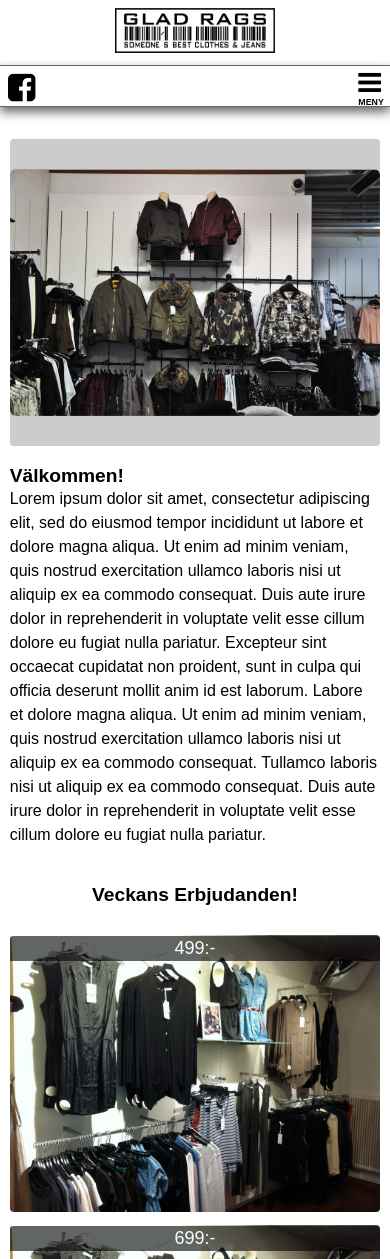
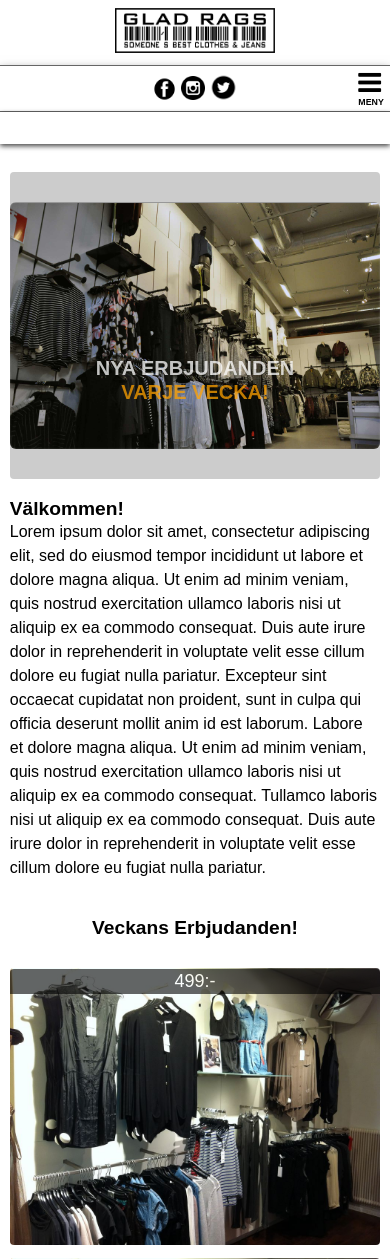
Before and after one commit to ZephyrAlex/GladRags, a PHP site: page / in a window 390 px wide. Shown: the top 1259 px of the page. Run offline with PHP 8.4, Linux system fonts and the light colour scheme; some libraries are stand-ins or nearby versions.

Commit message:
Socialbar
lagt till social bar
ändrat lite margins
tagit bort gamla fb knappen
lite fixar i slidern

```diff
--- a/Webbsida/assets/css/media_queries.css
+++ b/Webbsida/assets/css/media_queries.css
@@ -8,7 +8,7 @@
 
     nav {
         height: 2.5em;
-
+        box-shadow: 3px 3px 3px #666;
     }
 
     nav ul {
@@ -28,7 +28,7 @@
 
     /* Main content Tablet*/
     #main {
-        margin-top: 116px;
+        margin-top: 150px;
     }
 
     .text h1 {
@@ -107,6 +107,30 @@
         top: 2em;
     }
 
+     .icon1 {
+        top: -2.4em;
+    }
+
+    .icon2 {
+        top: -2.4em;
+        position: relative;
+    }
+
+    .icon3 {
+        top: -2.5em;
+    }
+
+
+    #box1 {
+    border-bottom: 0;
+    background-color: none;
+    text-align: center;
+
+    -webkit-box-shadow: 0px 2px 5px 0px rgba(0,0,0,0.75);
+    -moz-box-shadow: 0px 2px 5px 0px rgba(0,0,0,0.75);
+     box-shadow: 0px 2px 5px 0px rgba(0,0,0,0.75)
+    }
+
     #header img {
         height: 2.8em;
         padding: 0.5em;
@@ -121,7 +145,7 @@
     }
 
     nav {
-        height: 2.5em;
+        height: 2.8em;
     }
 
     #menu_ul {
@@ -129,7 +153,7 @@
     }
 
     nav ul {
-        margin-top: 2.5em;
+        margin-top: 2.8em;
         height: 12.8125em;
         width: 100%;
         border-bottom: 1px solid #666;
@@ -151,7 +175,7 @@
 
     /* Main content Mobile */
     #main {
-        margin-top: 107px;
+        margin-top: 140px;
     }
 
     #content {
@@ -271,12 +295,13 @@
         width: 100%;
         height: 7em;
         text-align: center;
+
     }
 
     #footer_menu {
         float: left;
-        margin-top: 1em;
         width: 100%;
+        margin-top: 1px;
     }
 
     #footer_menu a {
--- a/Webbsida/assets/css/style.css
+++ b/Webbsida/assets/css/style.css
@@ -45,7 +45,7 @@
 
 /* Main innehåll */
 #main {
-    margin-top: 232px;
+    margin-top: 262px;
 }
 
 /* Main innehåll */
@@ -221,3 +221,28 @@
 	background-color: grey;
 
 }
+
+#box1 {
+    border-bottom: 0px solid black;
+    background-color: white;
+    text-align: center;
+    -webkit-box-shadow: 0px 2px 5px 0px rgba(0,0,0,0.75);
+-moz-box-shadow: 0px 2px 5px 0px rgba(0,0,0,0.75);
+box-shadow: 0px 2px 5px 0px rgba(0,0,0,0.75);
+}
+
+.icon1 {
+    height: 1.8em;
+    top: 1px;
+    position:relative
+}
+
+.icon3 {
+     height: 1.5em;
+    top: -1px;
+     position:relative
+}
+
+.icon2 {
+    height: 1.6em;
+}
--- a/Webbsida/index.html
+++ b/Webbsida/index.html
@@ -29,9 +29,10 @@
     <div id="top">
         <!-- header med Glad Rags logo och Facebook logo -->
         <div id="header">
-            <a href="https://www.facebook.com/GLADRAGS2/" target="_blank"><i class="fa fa-2x fb black fa-facebook-square" aria-hidden="true"></i></a>
+           <!--  <a href="https://www.facebook.com/GLADRAGS2/" target="_blank"><i class="fa fa-2x fb black fa-facebook-square" aria-hidden="true"></i></a> -->
             <!-- Länk på Gladrags logo till Startsida och GladRags Logo -->
             <a href="index.html"><img src="bilder/GLADRAGS-logotyp.jpg"></a>
+
         </div>
 
         <!-- meny -->
@@ -52,8 +53,18 @@
         </nav>
         <!-- meny slutar -->
 
+
+        <div id="box1" >
+
+            <img class="icon2" src="bilder/facebook-2.png" style="cursor:pointer;" a href="https://www.facebook.com/GLADRAGS2/" target="_blank" >
+            <a href="https://www.facebook.com/GLADRAGS2/" target="_blank"></a>
+            <img class="icon3" src="bilder/69366.png" style="cursor:pointer;">
+            <img class="icon1" src="bilder/twitter-icon-circle-logo.png" style="cursor:pointer;">
+
+            </div>
+
     </div>
-    <!-- Wrapper slutar -->
+    <!-- Headerwrapper slutar -->
 
     <!-- Body innehåll-->
     <div id="main">
```
Also changed, not shown: Webbsida/assets/js/ninja-slider.js, Webbsida/bilder/69366.png (added), Webbsida/bilder/facebook-2.png (added), Webbsida/bilder/twitter-icon-circle-logo.png (added), 1 other file.
